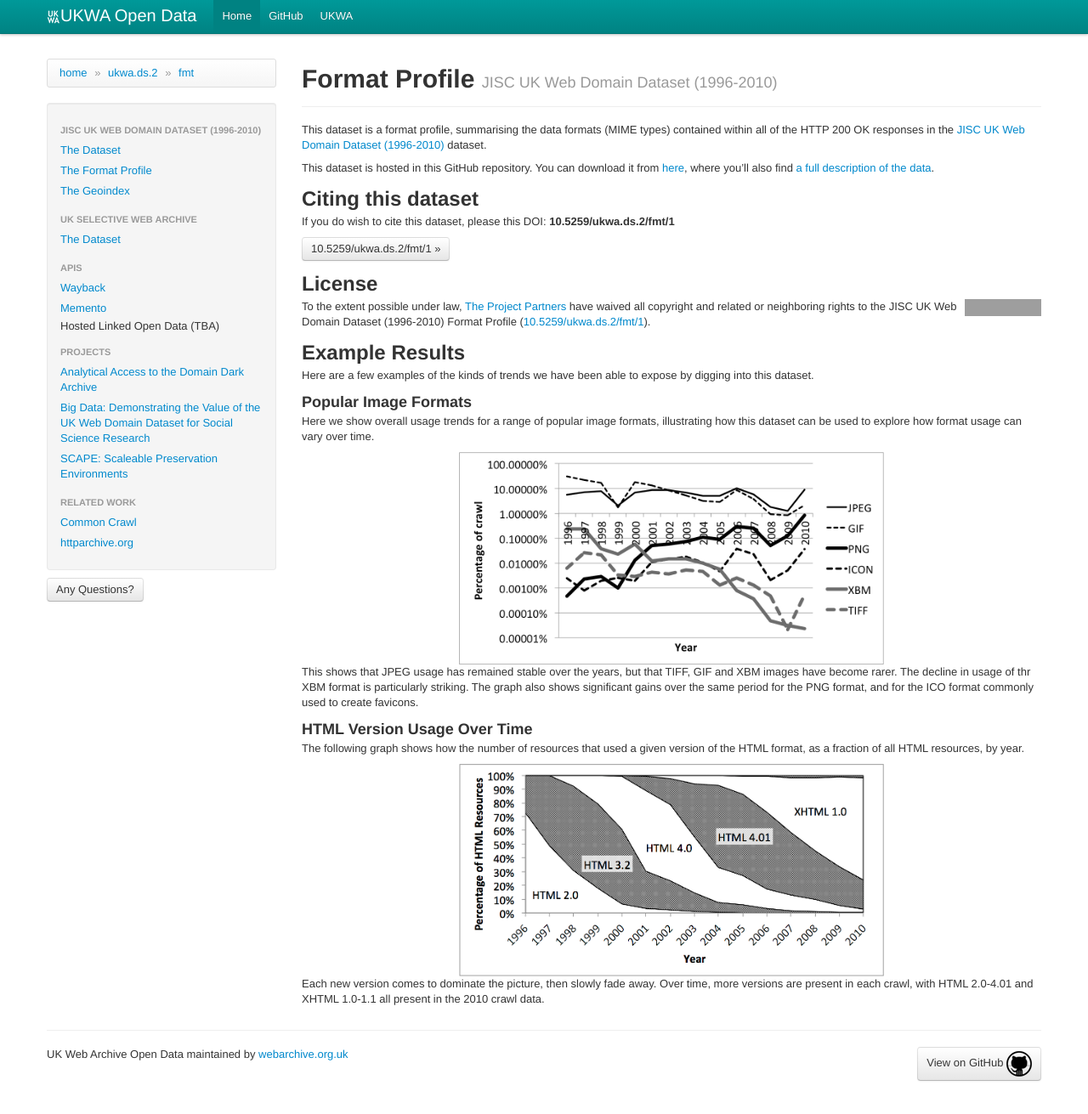
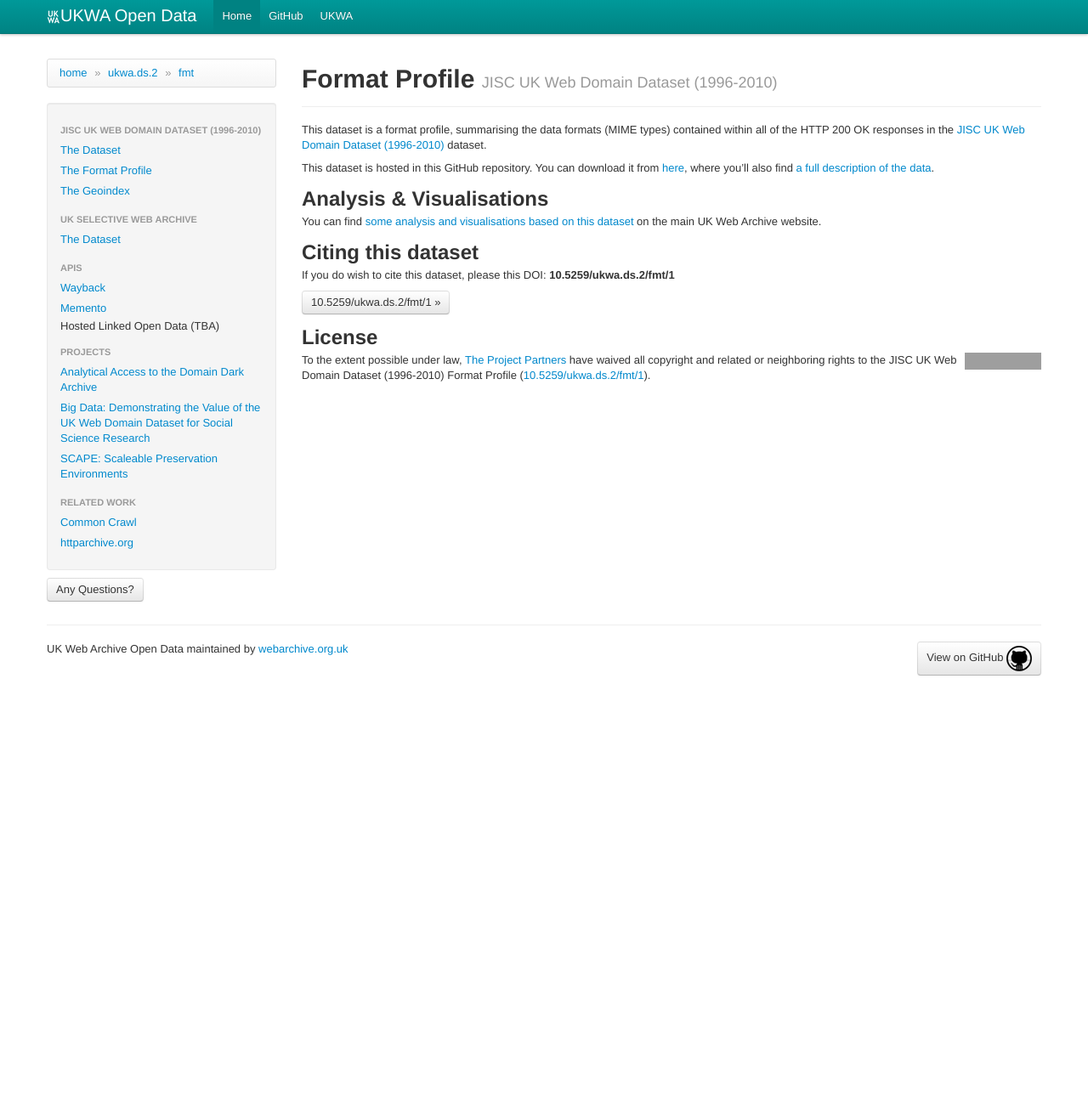
Before and after one commit to ukwa/opendata, a Jekyll site: the page built from ukwa.ds.2/fmt/index.md, in a window 1280 px wide and 1312 px high. Shown: the whole window at 85% size. Built offline with Jekyll 4.4.1, drawn with Linux system fonts in a browser that asks for light colours; grey boxes are pictures that could not be loaded.

Commit message:
Removing graphs from here now they are live on UKWA.

```diff
--- a/ukwa.ds.2/fmt/index.md
+++ b/ukwa.ds.2/fmt/index.md
@@ -9,27 +9,9 @@
 
 This dataset is hosted in this GitHub repository. You can download it from [here](https://github.com/ukwa/opendata/tree/master/datasets/ukwa.ds.2/fmt), where you'll also find [a full description of the data](https://github.com/ukwa/opendata/tree/master/datasets/ukwa.ds.2/fmt#uk-web-domain-dataset-1996-2010-format-profile).
 
+## Analysis & Visualisations ##
+You can find [some analysis and visualisations based on this dataset](http://www.webarchive.org.uk/ukwa/visualisation/ukwa.ds.2/fmt) on the main UK Web Archive website.
+
 {% include cite_doi.md %}
 
 {% include jia_cc0.md %}
-
-## Example Results ##
-Here are a few examples of the kinds of trends we have been able to expose by digging into this dataset.
-
-### Popular Image Formats ###
-Here we show overall usage trends for a range of popular image formats, illustrating how this dataset can be used to explore how format usage can vary over time.
-
-<center>
-<a href="{{ site.baseurl }}/ukwa.ds.2/fmt/images/fmt-image-trends.png"><img src="{{ site.baseurl }}/ukwa.ds.2/fmt/images/fmt-image-trends.png" width="500"/></a>
-</center>
-
-This shows that JPEG usage has remained stable over the years, but that TIFF, GIF and XBM images have become rarer. The decline in usage of thr XBM format is particularly striking. The graph also shows significant gains over the same period for the PNG format, and for the ICO format commonly used to create favicons.
-
-### HTML Version Usage Over Time ###
-The following graph shows how the number of resources that used a given version of the HTML format, as a fraction of all HTML resources, by year.
-
-<center>
-<a href="{{ site.baseurl }}/ukwa.ds.2/fmt/images/fmt-html-versionspng"><img src="{{ site.baseurl }}/ukwa.ds.2/fmt/images/fmt-html-versions.png" width="500"/></a>
-</center>
-
-Each new version comes to dominate the picture, then slowly fade away. Over time, more versions are present in each crawl, with HTML 2.0-4.01 and XHTML 1.0-1.1 all present in the 2010 crawl data.
```
